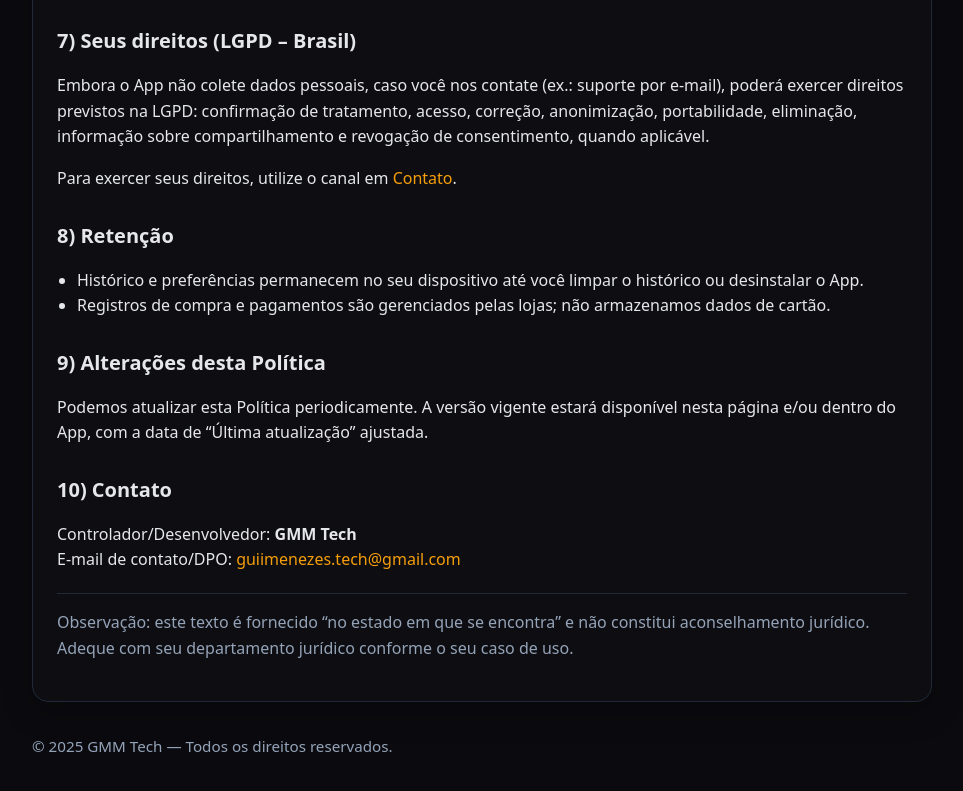
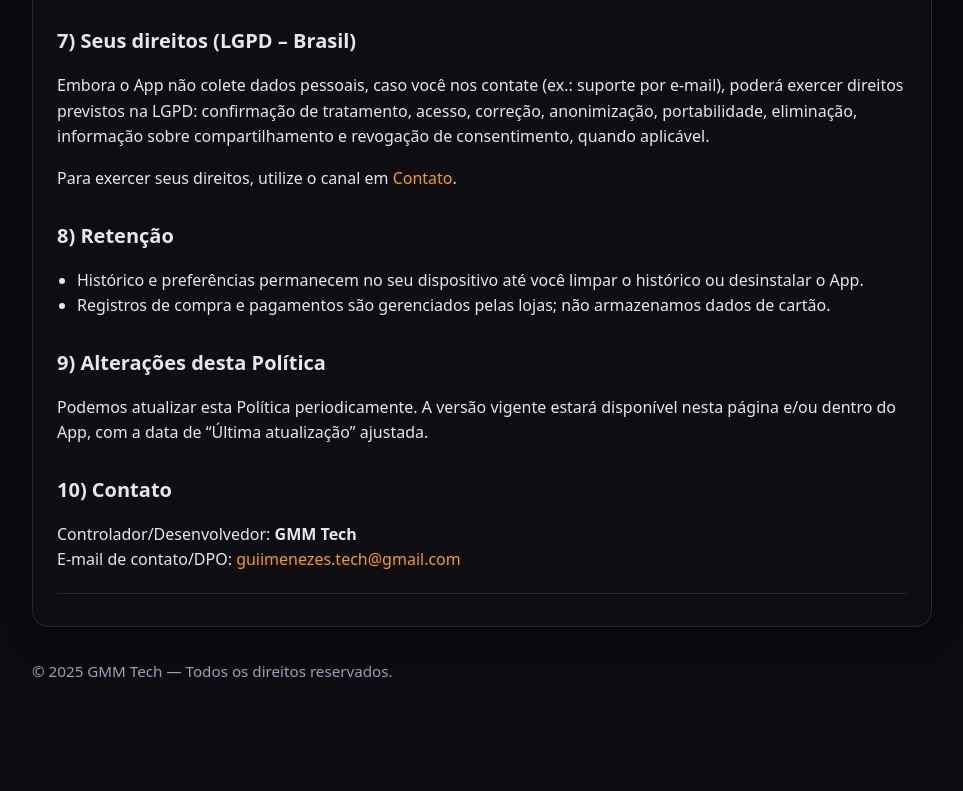
Before and after one commit to guiimenezestech/calculadora-financas, a plain HTML site: page index.html in a window 1280 px wide. Shown: the part 2207-2998 px from the top of the page, without its empty margins (158-1121 px from the left). After the commit the page ends 2954 px from the top, so only its background shows below. Drawn offline with Linux system fonts and the light colour scheme.

Commit message:
Update index.html

```diff
--- a/index.html
+++ b/index.html
@@ -165,10 +165,7 @@
       </p>
 
       <hr style="border:0;border-top:1px solid var(--border);margin:20px 0 8px" />
-      <p class="muted">
-        Observação: este texto é fornecido “no estado em que se encontra” e não constitui aconselhamento jurídico.
-        Adeque com seu departamento jurídico conforme o seu caso de uso.
-      </p>
+
     </section>
 
     <footer>
```
